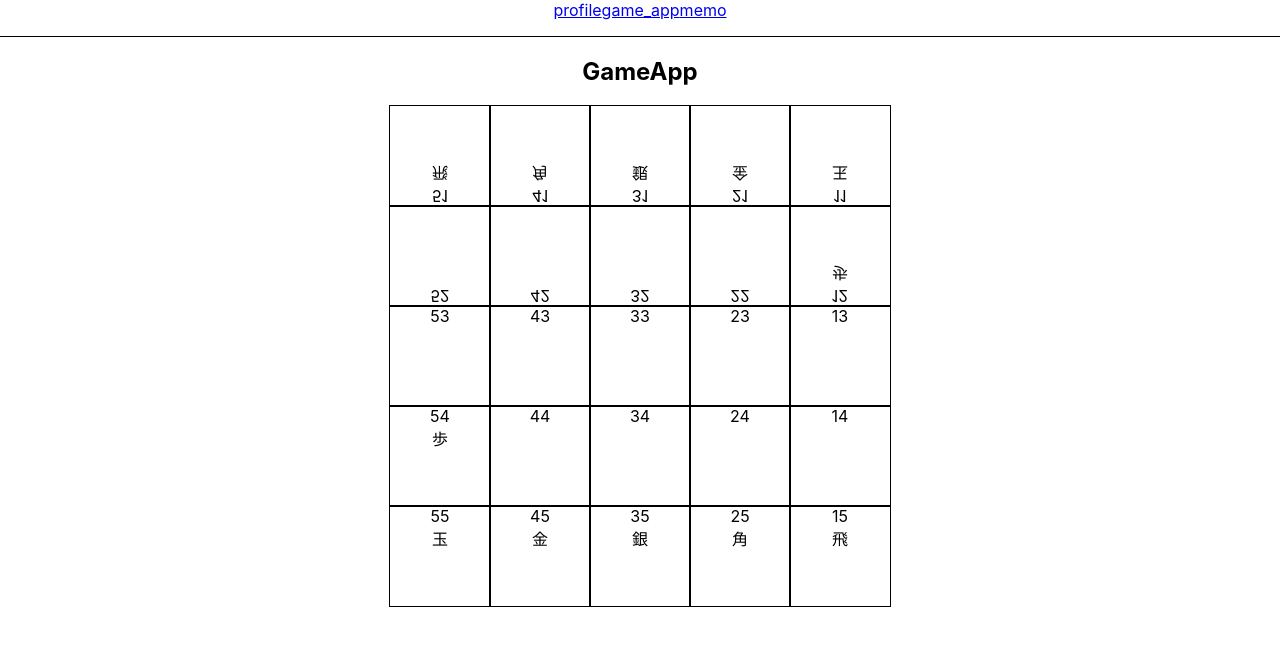
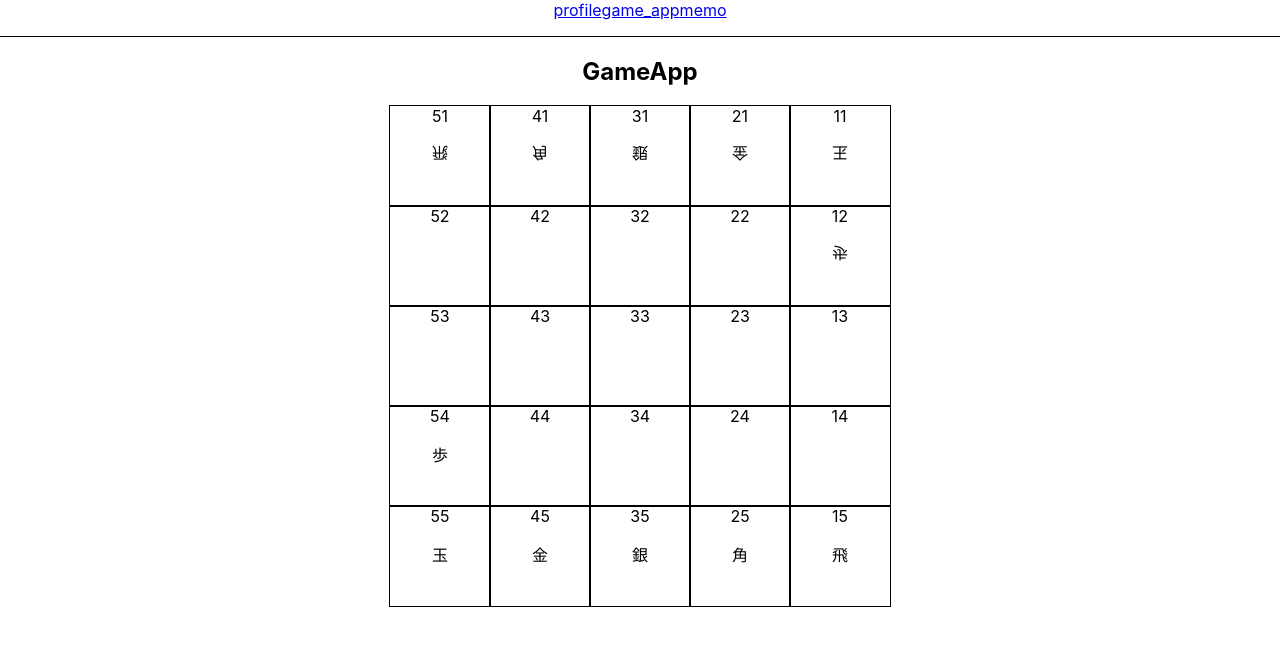
Before and after one commit to aShunyaOtsuki/hobby-web, a React (Create React App) app in the folder web/: page /game_app in a window 1280 px wide. Shown: the top 646 px of the page. Built offline with nearby package versions, Linux system fonts and the light colour scheme.

Commit message:
imp: Koma component

```diff
--- a/web/src/components/ShogiBoard.tsx
+++ b/web/src/components/ShogiBoard.tsx
@@ -1,3 +1,4 @@
+import React from "react";
 import "../App.css";
 import { initialShogiPlaces } from "../data/shogi";
 
@@ -10,18 +11,18 @@ export const ShogiBoard = () => {
             const komaPlaceIndex = `${6 - j}${i}`;
             if (i <= 2) {
               return (
-                <div key={komaPlaceIndex} className="KomaPlace KomaGote">
+                <div key={komaPlaceIndex} className="KomaPlace">
                   {`${6 - j}${i}`}
                   <br />
-                  {initialShogiPlaces[i - 1][j - 1]}
+                  <Koma i={i} j={j}></Koma>
                 </div>
               );
             }
             return (
-              <div key={komaPlaceIndex} className="KomaPlace KomaSente">
+              <div key={komaPlaceIndex} className="KomaPlace">
                 {`${6 - j}${i}`}
                 <br />
-                {initialShogiPlaces[i - 1][j - 1]}
+                <Koma i={i} j={j}></Koma>
               </div>
             );
           });
@@ -30,3 +31,11 @@ export const ShogiBoard = () => {
     </div>
   );
 };
+
+type KomaProps = { i: number; j: number };
+const Koma: React.FC<KomaProps> = ({ i, j }: { i: number; j: number }) => {
+  if (i <= 2) {
+    return <p className="KomaGote">{initialShogiPlaces[i - 1][j - 1]}</p>;
+  }
+  return <p className="KomaSente">{initialShogiPlaces[i - 1][j - 1]}</p>;
+};
```
